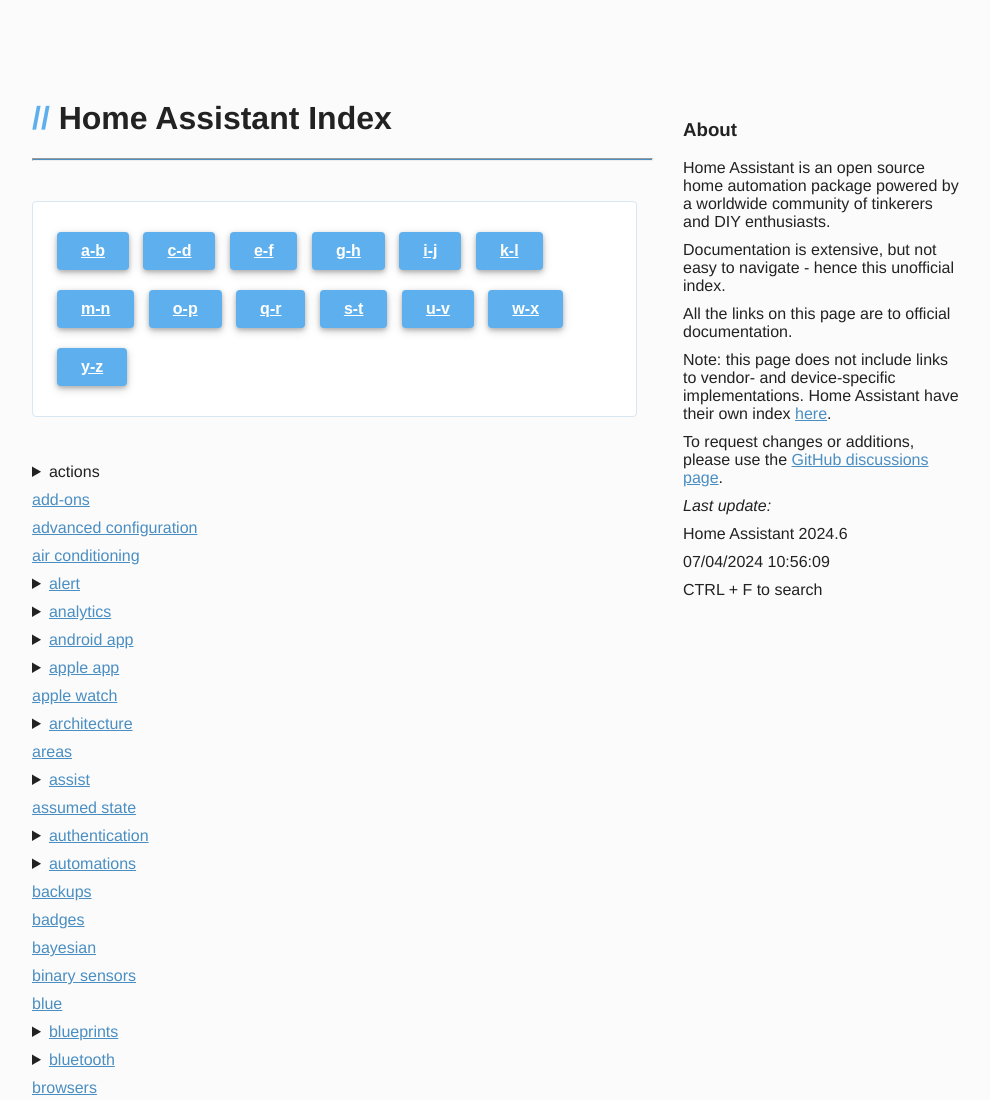
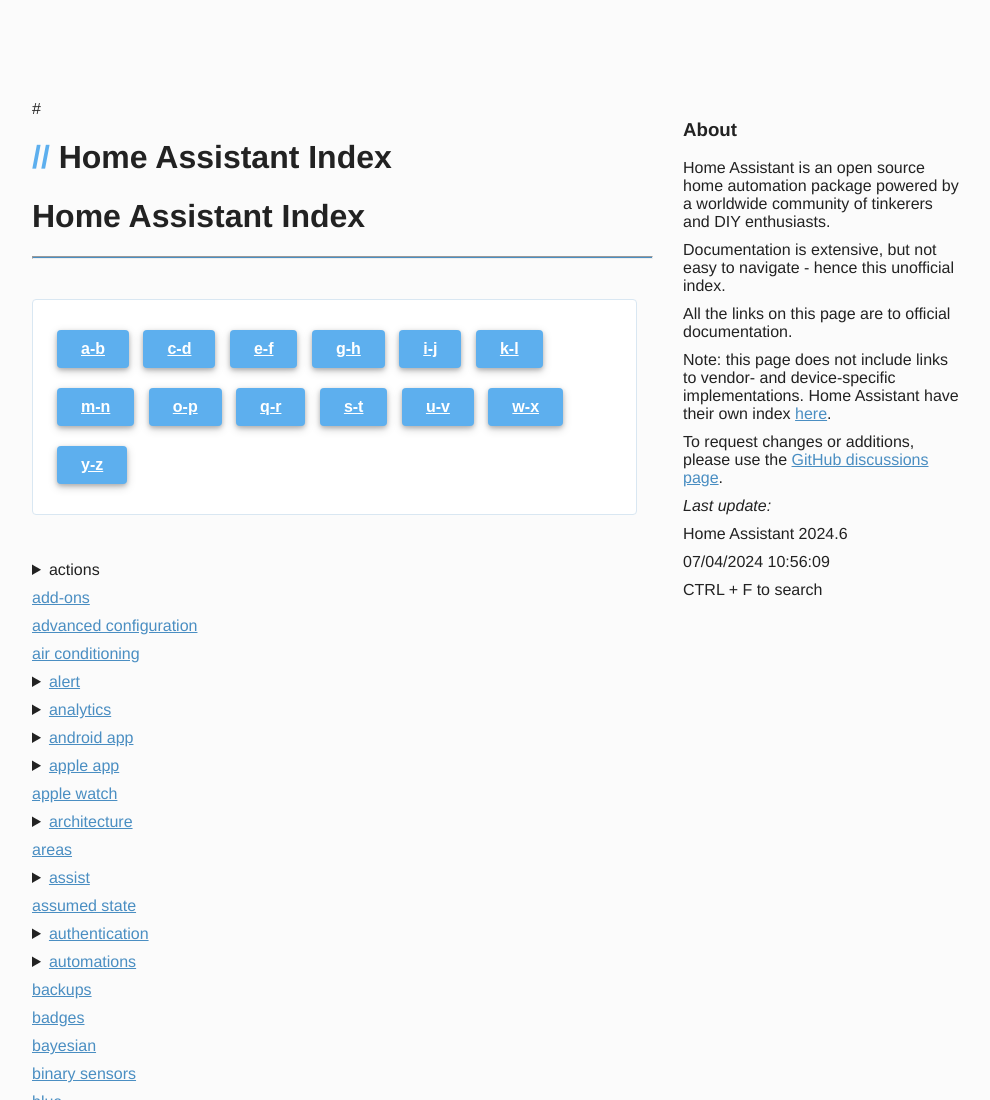
Before and after one commit to jackjourneyman/homeassistantindex, a plain HTML site: page index.html in a window 1280 px wide. Shown: the top 1100 px of the page, without its empty margins (218-1208 px from the left). Drawn offline with Linux system fonts and the light colour scheme.

Commit message:
Update index.html

```diff
--- a/index.html
+++ b/index.html
@@ -144,7 +144,9 @@ CTRL + F to search
 
 </aside>
 
-<h1 id="top"><span style="color:#5dafee;">//</span> Home Assistant Index</h1>
+# <h1 id="top"><span style="color:#5dafee;">//</span> Home Assistant Index</h1>
+
+<h1 id="top">Home Assistant Index</h1>
 
 <hr>
 
```
